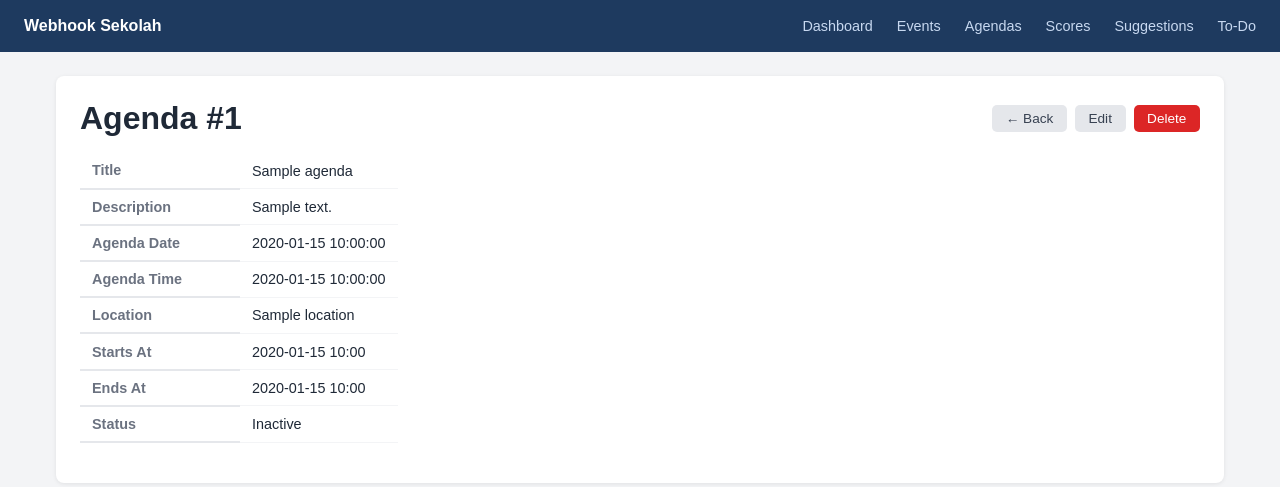
After one commit to faizSpero/webhook-sekolah, a Laravel app: template resources/views/admin/agendas/show.blade.php in a window 1280 px wide. The commit adds this page. Shown: the top 487 px of the page. Run offline with Laravel 12, Linux system fonts and the light colour scheme; the template is opened without the code that fills it: most values are stand-ins (such as "Sample title", 1, 10 or a date in 2020).

Commit message:
Finalize admin CRUD Blade views

```diff
--- /dev/null
+++ b/resources/views/admin/agendas/show.blade.php
@@ -0,0 +1,31 @@
+@extends('layouts.admin')
+
+@section('title', 'Agenda Detail')
+
+@section('content')
+<div class="card">
+    <div style="display:flex;justify-content:space-between;align-items:center;gap:.75rem;flex-wrap:wrap;margin-bottom:1rem">
+        <h1 style="margin:0">Agenda #{{ $agenda->id }}</h1>
+        <div style="display:flex;gap:.5rem;flex-wrap:wrap">
+            <a class="btn btn-secondary" href="{{ route('admin.agendas.index') }}">← Back</a>
+            <a class="btn btn-secondary" href="{{ route('admin.agendas.edit', $agenda) }}">Edit</a>
+            <form method="POST" action="{{ route('admin.agendas.destroy', $agenda) }}" onsubmit="return confirm('Delete this agenda?')">
+                @csrf
+                @method('DELETE')
+                <button class="btn btn-danger" type="submit">Delete</button>
+            </form>
+        </div>
+    </div>
+
+    <table style="width:auto;margin-bottom:1rem">
+        <tr><th style="width:160px">Title</th><td>{{ $agenda->title }}</td></tr>
+        <tr><th>Description</th><td style="white-space:pre-wrap">{{ $agenda->description ?: '—' }}</td></tr>
+        <tr><th>Agenda Date</th><td>{{ $agenda->agenda_date ?? $agenda->starts_at?->format('Y-m-d') ?? '—' }}</td></tr>
+        <tr><th>Agenda Time</th><td>{{ $agenda->agenda_time ?? $agenda->starts_at?->format('H:i') ?? '—' }}</td></tr>
+        <tr><th>Location</th><td>{{ $agenda->location ?? '—' }}</td></tr>
+        <tr><th>Starts At</th><td>{{ $agenda->starts_at?->format('Y-m-d H:i') ?? '—' }}</td></tr>
+        <tr><th>Ends At</th><td>{{ $agenda->ends_at?->format('Y-m-d H:i') ?? '—' }}</td></tr>
+        <tr><th>Status</th><td>{{ $agenda->is_active ? 'Active' : 'Inactive' }}</td></tr>
+    </table>
+</div>
+@endsection
--- a/resources/views/admin/suggestions/index.blade.php
+++ b/resources/views/admin/suggestions/index.blade.php
@@ -13,6 +13,7 @@
         <thead>
             <tr>
                 <th>Sender</th>
+                <th>Status</th>
                 <th>Message</th>
                 <th>Created At</th>
                 <th></th>
@@ -25,6 +26,7 @@
                         {{ $suggestion->sender_name ?: 'Unknown' }}<br>
                         <small style="color:#6b7280">{{ $suggestion->sender ?: '-' }}</small>
                     </td>
+                    <td>{{ $suggestion->status ?? 'pending' }}</td>
                     <td>{{ \Illuminate\Support\Str::limit($suggestion->message, 80) }}</td>
                     <td>{{ $suggestion->created_at->format('Y-m-d H:i') }}</td>
                     <td>
@@ -41,7 +43,7 @@
                 </tr>
             @empty
                 <tr>
-                    <td colspan="4" style="text-align:center;color:#6b7280;padding:1.5rem">No suggestions found.</td>
+                    <td colspan="5" style="text-align:center;color:#6b7280;padding:1.5rem">No suggestions found.</td>
                 </tr>
             @endforelse
         </tbody>
--- a/resources/views/admin/suggestions/show.blade.php
+++ b/resources/views/admin/suggestions/show.blade.php
@@ -21,6 +21,7 @@
         <tr><th style="width:140px">Sender</th><td>{{ $suggestion->sender_name ?: 'Unknown' }}</td></tr>
         <tr><th>Number</th><td>{{ $suggestion->sender ?: '—' }}</td></tr>
         <tr><th>Source</th><td>{{ $suggestion->source }}</td></tr>
+        <tr><th>Status</th><td>{{ $suggestion->status ?? 'pending' }}</td></tr>
         <tr><th>Created</th><td>{{ $suggestion->created_at->format('Y-m-d H:i:s') }}</td></tr>
     </table>
 
--- a/resources/views/admin/todos/index.blade.php
+++ b/resources/views/admin/todos/index.blade.php
@@ -29,6 +29,9 @@
                     <td>{{ $todo->is_completed ? 'Completed' : 'Open' }}</td>
                     <td>
                         <div style="display:flex;gap:.5rem;flex-wrap:wrap">
+                            @if(\Illuminate\Support\Facades\Route::has('admin.todos.show'))
+                                <a class="link" href="{{ route('admin.todos.show', $todo) }}">View</a>
+                            @endif
                             <a class="link" href="{{ route('admin.todos.edit', $todo) }}">Edit</a>
                             <form method="POST" action="{{ route('admin.todos.destroy', $todo) }}" onsubmit="return confirm('Delete this to-do?')">
                                 @csrf
--- a/resources/views/layouts/admin.blade.php
+++ b/resources/views/layouts/admin.blade.php
@@ -190,6 +190,9 @@
     @if(session('success'))
         <div class="alert-success">{{ session('success') }}</div>
     @endif
+    @if(session('status'))
+        <div class="alert-success">{{ session('status') }}</div>
+    @endif
     @if(isset($errors) && $errors->any())
         <div class="alert-danger">
             <ul style="margin:0;padding-left:1.1rem">
```
Also changed, not shown: resources/views/admin/agendas/_form.blade.php (+14 -0 lines), resources/views/admin/agendas/index.blade.php (+10 -5 lines), resources/views/admin/events/_form.blade.php (+9 -0 lines), resources/views/admin/events/show.blade.php (+7 -1 lines), resources/views/admin/suggestions/_form.blade.php (+9 -0 lines).
